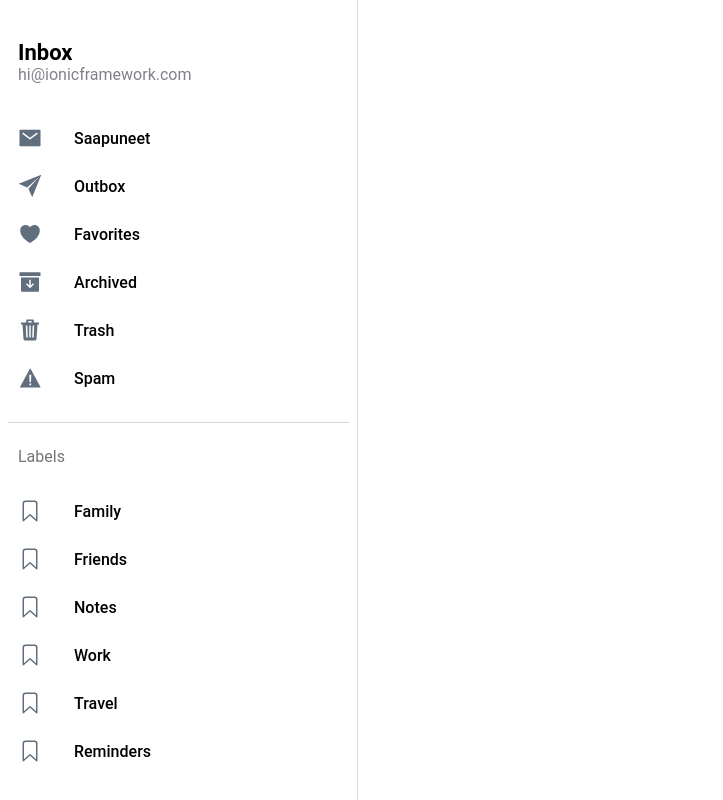
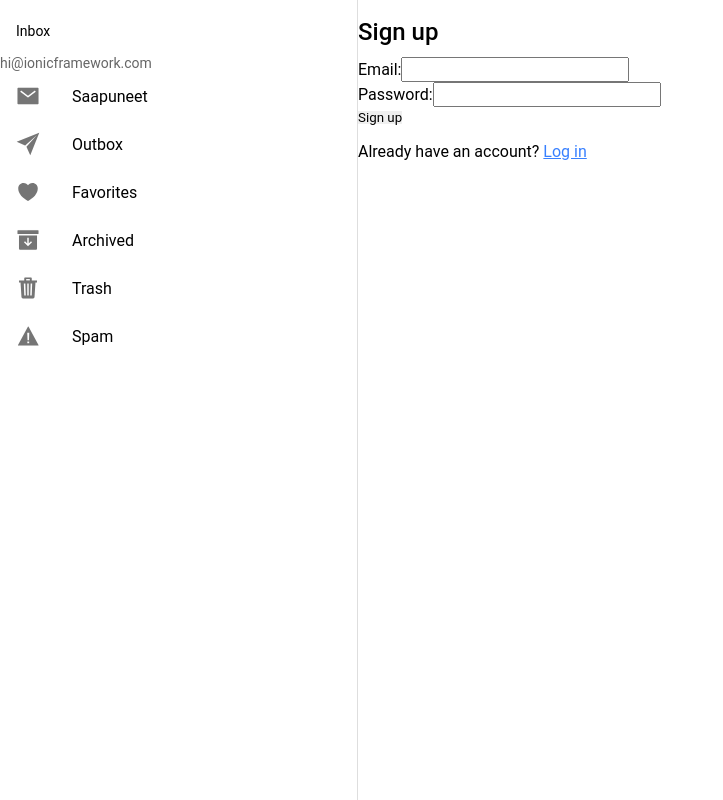
Before and after one commit to Nikopetaja/NewsApp, a React (Vite) app: page /signup in a window 1280 px wide. Shown: the whole page, without its empty margins (0-723 px from the left). Built offline with nearby package versions, Linux system fonts and the light colour scheme.

Commit message:
Added login and sign up pages

```diff
--- a/package.json
+++ b/package.json
@@ -21,6 +21,7 @@
     "@ionic/react-router": "^7.0.0",
     "@types/react-router": "^5.1.20",
     "@types/react-router-dom": "^5.3.3",
+    "firebase": "^10.9.0",
     "ionicons": "^7.0.0",
     "react": "^18.2.0",
     "react-dom": "^18.2.0",
--- a/src/App.tsx
+++ b/src/App.tsx
@@ -1,8 +1,11 @@
+import React from 'react';
 import { IonApp, IonRouterOutlet, IonSplitPane, setupIonicReact } from '@ionic/react';
 import { IonReactRouter } from '@ionic/react-router';
 import { Redirect, Route } from 'react-router-dom';
 import Menu from './components/Menu';
 import Page from './pages/Page';
+import Login from './pages/Login'; // Import the Login component
+import Signup from './pages/Signup'; // Import the Signup component
 
 /* Core CSS required for Ionic components to work properly */
 import '@ionic/react/css/core.css';
@@ -32,8 +35,17 @@ const App: React.FC = () => {
         <IonSplitPane contentId="main">
           <Menu />
           <IonRouterOutlet id="main">
+            {/* Route for the login page */}
+            <Route path="/login" exact={true}>
+              <Login />
+            </Route>
+            {/* Route for the signup page */}
+            <Route path="/signup" exact={true}>
+              <Signup />
+            </Route>
+            {/* Default redirect route */}
             <Route path="/" exact={true}>
-              <Redirect to="/folder/Inbox" />
+              <Redirect to="/login" />
             </Route>
             <Route path="/folder/:name" exact={true}>
               <Page />
--- a/src/components/Menu.tsx
+++ b/src/components/Menu.tsx
@@ -1,24 +1,14 @@
-import {
-  IonContent,
-  IonIcon,
-  IonItem,
-  IonLabel,
-  IonList,
-  IonListHeader,
-  IonMenu,
-  IonMenuToggle,
-  IonNote,
-} from '@ionic/react';
-
+// Menu.tsx
+import React from 'react';
+import { IonContent, IonIcon, IonItem, IonLabel, IonList, IonListHeader, IonMenu, IonMenuToggle, IonNote } from '@ionic/react';
 import { useLocation } from 'react-router-dom';
 import { archiveOutline, archiveSharp, bookmarkOutline, heartOutline, heartSharp, mailOutline, mailSharp, paperPlaneOutline, paperPlaneSharp, trashOutline, trashSharp, warningOutline, warningSharp } from 'ionicons/icons';
-import './Menu.css';
 
 interface AppPage {
+  title: string;
   url: string;
   iosIcon: string;
   mdIcon: string;
-  title: string;
 }
 
 const appPages: AppPage[] = [
@@ -60,7 +50,6 @@ const appPages: AppPage[] = [
   }
 ];
 
-const labels = ['Family', 'Friends', 'Notes', 'Work', 'Travel', 'Reminders'];
 
 const Menu: React.FC = () => {
   const location = useLocation();
@@ -71,26 +60,26 @@ const Menu: React.FC = () => {
         <IonList id="inbox-list">
           <IonListHeader>Inbox</IonListHeader>
           <IonNote>hi@ionicframework.com</IonNote>
-          {appPages.map((appPage, index) => {
-            return (
+          {appPages.map((appPage, index) => (
             <IonMenuToggle key={index} autoHide={false}>
               <IonItem className={location.pathname === appPage.url ? 'selected' : ''} routerLink={appPage.url} routerDirection="none" lines="none" detail={false}>
                 <IonIcon aria-hidden="true" slot="start" ios={appPage.iosIcon} md={appPage.mdIcon} />
                 <IonLabel>{appPage.title}</IonLabel>
               </IonItem>
             </IonMenuToggle>
-            );
-          })}
-        </IonList>
-
-        <IonList id="labels-list">
-          <IonListHeader>Labels</IonListHeader>
-          {labels.map((label, index) => (
-            <IonItem lines="none" key={index}>
-              <IonIcon aria-hidden="true" slot="start" icon={bookmarkOutline} />
-              <IonLabel>{label}</IonLabel>
+          ))}
+          <IonMenuToggle autoHide={true}>
+            <IonItem className={location.pathname === '/login' ? 'selected' : ''} routerLink="/login" routerDirection="none" lines="none" detail={false}>
+              <IonIcon aria-hidden="true" slot="start" ios={mailOutline} md={mailSharp} />
+              <IonLabel>Login</IonLabel>
             </IonItem>
-          ))}
+          </IonMenuToggle>
+          <IonMenuToggle autoHide={true}>
+            <IonItem className={location.pathname === '/signup' ? 'selected' : ''} routerLink="/signup" routerDirection="none" lines="none" detail={false}>
+              <IonIcon aria-hidden="true" slot="start" ios={paperPlaneOutline} md={paperPlaneSharp} />
+              <IonLabel>Sign up</IonLabel>
+            </IonItem>
+          </IonMenuToggle>
         </IonList>
       </IonContent>
     </IonMenu>
--- /dev/null
+++ b/src/components/firebase.ts
@@ -0,0 +1,8 @@
+// Firebase.js
+import { initializeApp } from "firebase/app";
+import firebaseConfig from './firebaseconfig'; // Assuming you store the Firebase config in a separate file
+
+// Initialize Firebase
+const app = initializeApp(firebaseConfig);
+
+export default app;
--- /dev/null
+++ b/src/components/firebaseconfig.ts
@@ -0,0 +1,23 @@
+// Import the functions you need from the SDKs you need
+import { initializeApp } from "firebase/app";
+import { getAnalytics } from "firebase/analytics";
+// TODO: Add SDKs for Firebase products that you want to use
+// https://firebase.google.com/docs/web/setup#available-libraries
+
+// Your web app's Firebase configuration
+// For Firebase JS SDK v7.20.0 and later, measurementId is optional
+const firebaseConfig = {
+  apiKey: "AIzaSyCnibdCC6c97B25ZM4bR1CV0eGwohJ0404",
+  authDomain: "newsapp-67666.firebaseapp.com",
+  projectId: "newsapp-67666",
+  storageBucket: "newsapp-67666.appspot.com",
+  messagingSenderId: "39745932221",
+  appId: "1:39745932221:web:7f781a9edffb4da69b20d4",
+  measurementId: "G-7308PE3JE3"
+};
+
+// Initialize Firebase
+const app = initializeApp(firebaseConfig);
+const analytics = getAnalytics(app);
+
+export default firebaseConfig;
--- /dev/null
+++ b/src/pages/Login.tsx
@@ -0,0 +1,44 @@
+// Login.tsx
+import React, { useState } from 'react';
+import { Link, useHistory } from 'react-router-dom';
+import { getAuth, signInWithEmailAndPassword } from 'firebase/auth';
+import app from '../components/firebase';
+
+const Login = () => {
+  const [email, setEmail] = useState('');
+  const [password, setPassword] = useState('');
+  const [error, setError] = useState('');
+  const history = useHistory();
+  const auth = getAuth(app);
+
+  const handleLogin = async (e) => {
+    e.preventDefault();
+    try {
+      await signInWithEmailAndPassword(auth, email, password);
+      history.push('/folder/inbox');
+    } catch (error) {
+      setError(error.message);
+    }
+  };
+
+  return (
+    <div>
+      <h2>Log in</h2>
+      <form onSubmit={handleLogin}>
+        <div>
+          <label>Email:</label>
+          <input type="email" value={email} onChange={(e) => setEmail(e.target.value)} />
+        </div>
+        <div>
+          <label>Password:</label>
+          <input type="password" value={password} onChange={(e) => setPassword(e.target.value)} />
+        </div>
+        <button type="submit">Log in</button>
+        {error && <p>{error}</p>}
+      </form>
+      <p>Don't have an account? <Link to="/signup">Sign up</Link></p>
+    </div>
+  );
+};
+
+export default Login;
--- /dev/null
+++ b/src/pages/Signup.tsx
@@ -0,0 +1,44 @@
+// Signup.tsx
+import React, { useState } from 'react';
+import { Link, useHistory } from 'react-router-dom';
+import { getAuth, createUserWithEmailAndPassword } from 'firebase/auth';
+import app from '../components/firebase';
+
+const Signup = () => {
+  const [email, setEmail] = useState('');
+  const [password, setPassword] = useState('');
+  const [error, setError] = useState('');
+  const history = useHistory();
+  const auth = getAuth(app);
+
+  const handleSignup = async (e) => {
+    e.preventDefault();
+    try {
+      await createUserWithEmailAndPassword(auth, email, password);
+      history.push('/folder/inbox');
+    } catch (error) {
+      setError(error.message);
+    }
+  };
+
+  return (
+    <div>
+      <h2>Sign up</h2>
+      <form onSubmit={handleSignup}>
+        <div>
+          <label>Email:</label>
+          <input type="email" value={email} onChange={(e) => setEmail(e.target.value)} />
+        </div>
+        <div>
+          <label>Password:</label>
+          <input type="password" value={password} onChange={(e) => setPassword(e.target.value)} />
+        </div>
+        <button type="submit">Sign up</button>
+        {error && <p>{error}</p>}
+      </form>
+      <p>Already have an account? <Link to="/login">Log in</Link></p>
+    </div>
+  );
+};
+
+export default Signup;
```
Also changed, not shown: 1 other file (tests, documents, lock files or other folders). Lines whose indentation alone changed are shown as unchanged.
